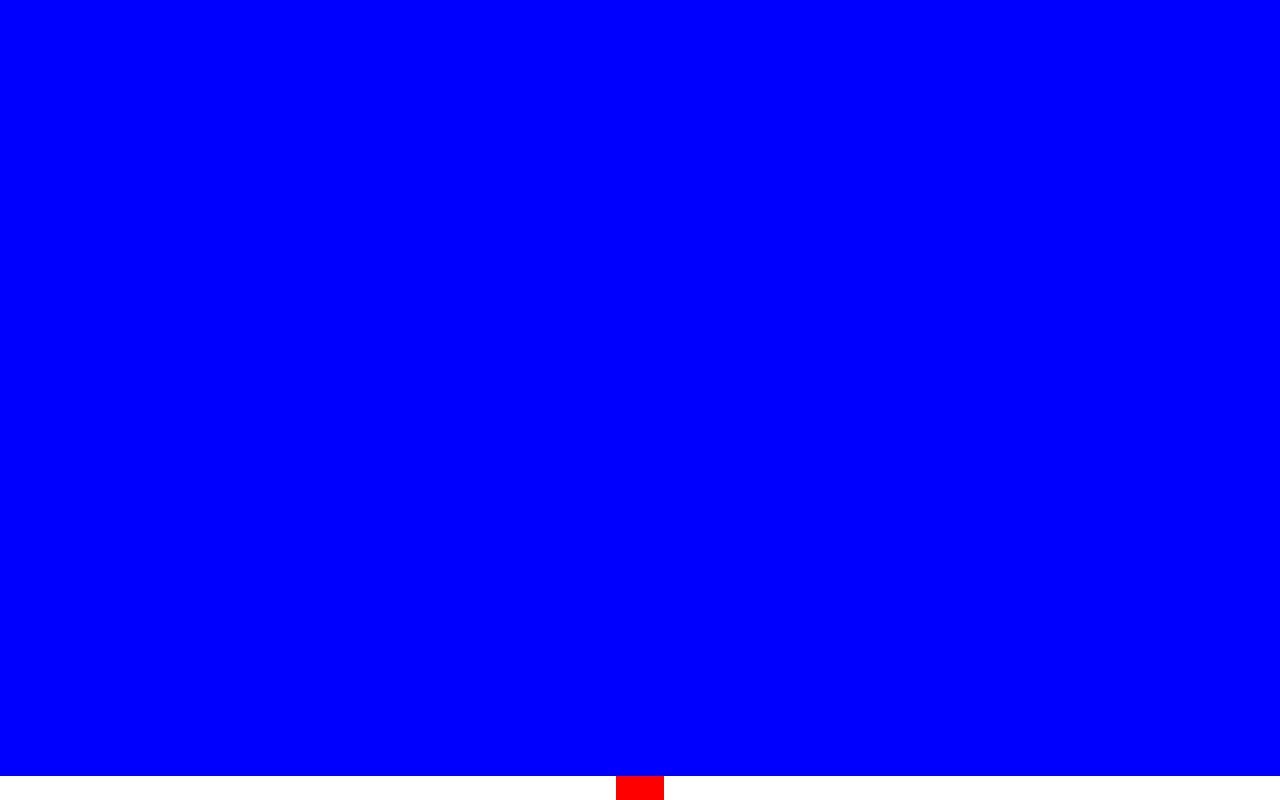
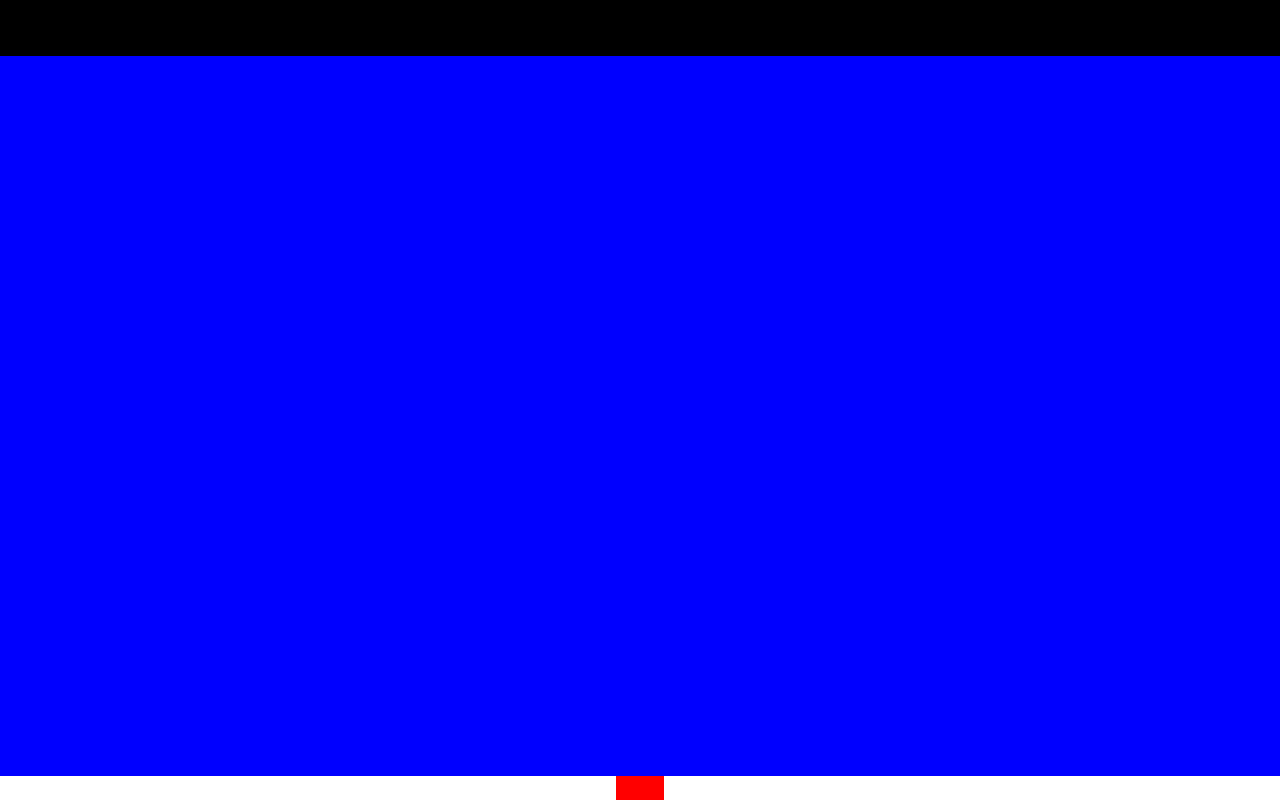
Before and after one commit to gmanprime/stmonline-old, a Next.js app: page / in a window 1280 px wide. Built offline with nearby package versions, Linux system fonts and the light colour scheme.

Commit message:
java script to typescript conversion

```diff
--- a/components/Header/index.1.js
+++ /dev/null
@@ -1,5 +0,0 @@
-import styles from "@/styles/Header.module.scss";
-
-export function index() {
-  return <div className={styles.Wrapper}>Header</div>;
-}
--- a/components/Header/index.js
+++ /dev/null
@@ -1,29 +0,0 @@
-import styles from "@/styles/Header.module.scss";
-
-let ScrollIndicator = () => {
-  // This is a narrow strip at the bottom edge of the header element that has an
-  // indicator to scroll down (icon indicator) that can be clicked to scroll
-  // down to the next section of the page.
-
-  let ScrollIcon = () => {
-    // scroll indicator icon logic function
-    // this is where all the remote import logic is applied for the icon.
-    return <div className={styles.ScrollIcon}></div>;
-  };
-
-  return (
-    <div className={styles.scrollIndicator}>
-      <ScrollIcon />
-    </div>
-  );
-};
-
-function index() {
-  return (
-    <div className={styles.Wrapper}>
-      <ScrollIndicator />
-    </div>
-  );
-}
-
-export default index;
--- /dev/null
+++ b/components/Header/index.tsx
@@ -0,0 +1,69 @@
+import styles from "@/styles/Header.module.scss";
+import Link from "next/link"
+
+interface navItems {
+  Title: String,
+  LinkTo: String,
+}
+
+let NavBar = () =>{
+  //  Nav Component for the website header
+
+  // The navItems should be imported based on route structure of the website
+  let navList:navItems[] = [
+    {
+      Title:"Home",
+      LinkTo: "/"
+    },
+    {
+      Title:"About",
+      LinkTo:"/About"
+    }
+  ];
+
+  let navGenerator = () => {
+    return navList.map((navItem,i) =>{
+      return <Link href={navItem.LinkTo.toString()} className={styles.navLink} key={i}>
+          <li className={styles.navListItem}>{navItem.Title}</li>
+      </Link>
+    });
+  }
+
+  return <nav className={styles.NavBar}>
+    <ul className={styles.navList}>
+     {
+      // genereate nav list based incrementally based on available routes
+      navGenerator()
+     }
+    </ul>
+  </nav>
+}
+
+let ScrollIndicator = () => {
+  // This is a narrow strip at the bottom edge of the header element that has an
+  // indicator to scroll down (icon indicator) that can be clicked to scroll
+  // down to the next section of the page.
+
+  let ScrollIcon = () => {
+    // scroll indicator icon logic function
+    // this is where all the remote import logic is applied for the icon.
+    return <div className={styles.ScrollIcon}></div>;
+  };
+
+  return (
+    <div className={styles.scrollIndicator}>
+      <ScrollIcon />
+    </div>
+  );
+};
+
+function index() {
+  return (
+    <div className={styles.Wrapper}>
+      <NavBar />
+      <ScrollIndicator />
+    </div>
+  );
+}
+
+export default index;
--- a/styles/Header.module.scss
+++ b/styles/Header.module.scss
@@ -5,7 +5,7 @@
   background: blue;
 
   // Component is going to have a full screen splash header with a scroll indicator at the bottom
-  // sctoll indicator will scroll 100% of screen on click
+  // scroll indicator will scroll 100% of screen on click
   width: 100%;
   height: 100vh;
 }
@@ -27,3 +27,18 @@
   width: 3rem;
   height: 100%;
 }
+
+.NavBar {
+  background-color: black;
+  height: 3.5rem;
+  width: 100%;
+}
+
+.navList {
+}
+
+.navLink {
+}
+
+.navListItem {
+}
```
Also changed, not shown: components/CardsSection/index.tsx (added, +7 -0 lines), components/Navbar/index.js (deleted).
